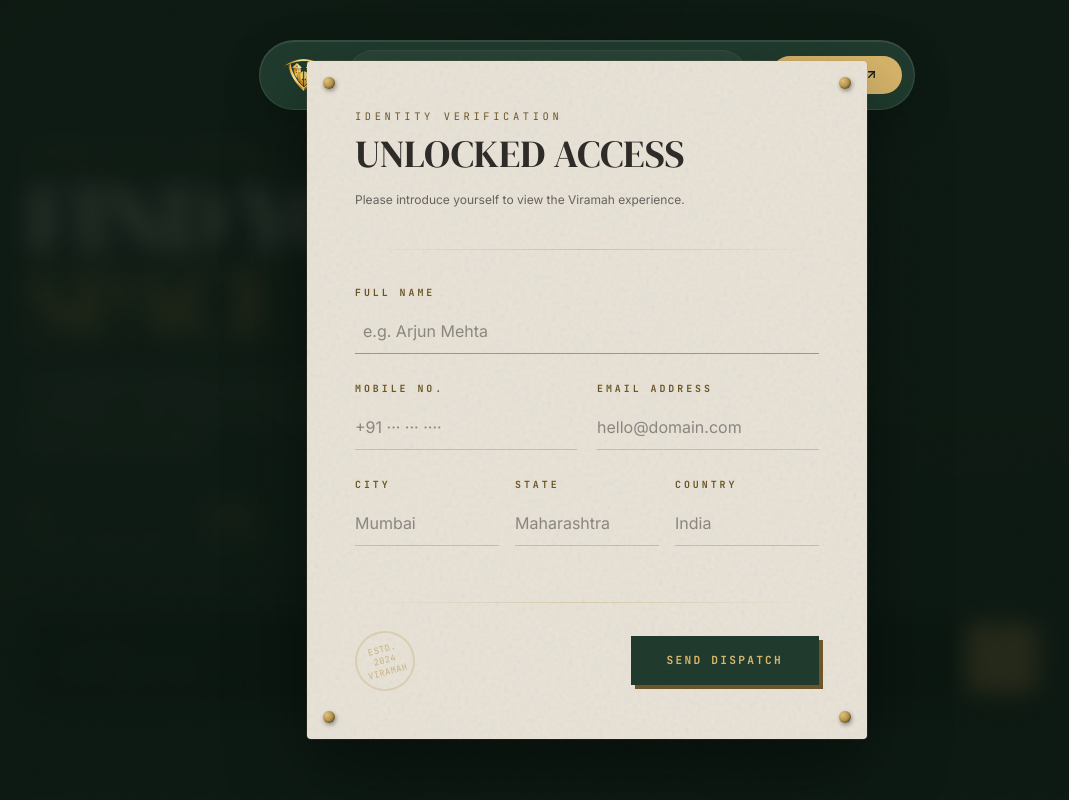
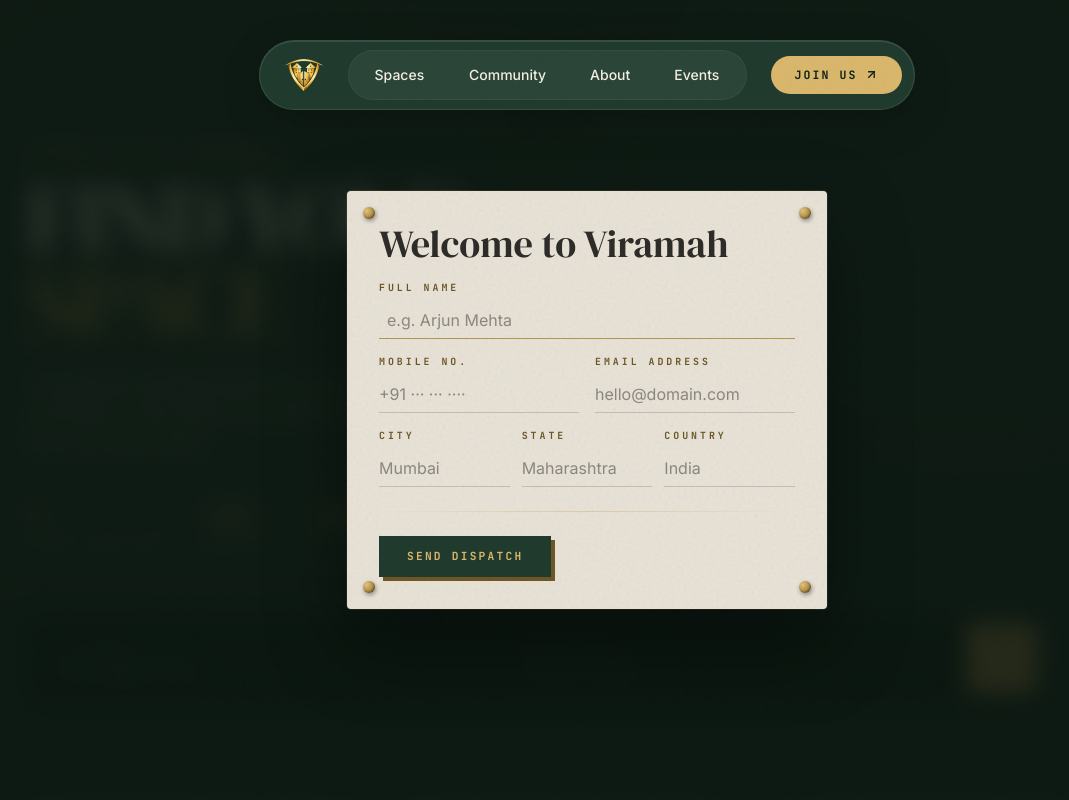
Before and after one commit to viramah-tech/Viramah-main, a Next.js app: page /rooms in a window 1280 px wide. Shown: the top 800 px of the page, without its empty margins (53-1122 px from the left). Built offline with nearby package versions, Linux system fonts and the light colour scheme.

Commit message:
form edits

```diff
--- a/src/components/ui/EnquiryModal.tsx
+++ b/src/components/ui/EnquiryModal.tsx
@@ -96,7 +96,7 @@ const FieldInput = forwardRef<HTMLInputElement, FieldInputProps>(
                 borderBottom: focused
                     ? "1.5px solid #b5934a"
                     : "1px solid rgba(45,43,40,0.2)",
-                padding: "10px 0",
+                padding: "6px 0",
                 paddingLeft: focused ? 8 : 0,
                 fontFamily: "var(--font-body, sans-serif)",
                 fontSize: "1rem",
@@ -129,7 +129,7 @@ function SubmitButton({ loading }: { loading: boolean }) {
                 background: loading ? "#2d2b28" : hovered ? "#2d2b28" : "#1F3A2D",
                 color: "#D8B56A",
                 border: "none",
-                padding: "16px 36px",
+                padding: "12px 28px",
                 fontFamily: "var(--font-mono, monospace)",
                 fontWeight: 700,
                 textTransform: "uppercase",
@@ -359,7 +359,7 @@ export function EnquiryModal() {
                                 animate="visible"
                                 exit="exit"
                                 style={{
-                                    width: "min(560px, 100%)",
+                                    width: "min(480px, 100%)",
                                     maxHeight: "90vh",
                                     background: "#e8e2d6",
                                     boxShadow: "0 32px 80px rgba(0,0,0,0.4), 0 0 0 1px rgba(181,147,74,0.15)",
@@ -396,23 +396,12 @@ export function EnquiryModal() {
                                 ))}
 
                                 {/* Panel Content */}
-                                <div className="relative z-10 flex flex-col h-full p-8 md:p-12">
+                                <div className="relative z-10 flex flex-col p-6 md:p-8">
 
                                     {/* Header row */}
-                                    <div className="flex justify-between items-start mb-10">
+                                    <div className="flex justify-between items-start mb-4">
                                         <div>
-                                            <p
-                                                style={{
-                                                    fontFamily: "var(--font-mono, monospace)",
-                                                    fontSize: "0.65rem",
-                                                    textTransform: "uppercase",
-                                                    letterSpacing: "0.35em",
-                                                    color: "#6b5526",
-                                                    marginBottom: 8,
-                                                }}
-                                            >
-                                                Identity Verification
-                                            </p>
+
                                             <h2
                                                 style={{
                                                     fontFamily: "var(--font-display, serif)",
@@ -422,17 +411,9 @@ export function EnquiryModal() {
                                                     fontWeight: 400,
                                                 }}
                                             >
-                                                UNLOCKED ACCESS
+                                                Welcome to Viramah
                                             </h2>
-                                            <p style={{
-                                                fontFamily: "var(--font-body, sans-serif)",
-                                                fontSize: "0.75rem",
-                                                color: "#2d2b28",
-                                                opacity: 0.7,
-                                                marginTop: "1rem"
-                                            }}>
-                                                Please introduce yourself to view the Viramah experience.
-                                            </p>
+
                                         </div>
 
                                         {/* Close button — only for returning users */}
@@ -465,15 +446,6 @@ export function EnquiryModal() {
                                             </motion.button>
                                         )}
                                     </div>
-
-                                    {/* Decorative divider */}
-                                    <div
-                                        style={{
-                                            height: 1,
-                                            background: "linear-gradient(90deg, transparent, rgba(181,147,74,0.4), transparent)",
-                                            marginBottom: 36,
-                                        }}
-                                    />
 
                                     {/* ── Success / Form ─────────────────────── */}
                                     <AnimatePresence mode="wait">
@@ -535,10 +507,10 @@ export function EnquiryModal() {
                                                 initial="hidden"
                                                 animate="visible"
                                                 onSubmit={handleSubmit}
-                                                className="flex-1 flex flex-col gap-7"
+                                                className="flex flex-col gap-4"
                                             >
                                                 {/* Full Name */}
-                                                <motion.div variants={itemVariants} className="flex flex-col gap-2">
+                                                <motion.div variants={itemVariants} className="flex flex-col gap-1.5">
                                                     <FieldLabel htmlFor="enquiry-fullname">Full Name</FieldLabel>
                                                     <FieldInput
                                                         ref={firstInputRef}
@@ -555,8 +527,8 @@ export function EnquiryModal() {
                                                 </motion.div>
 
                                                 {/* Mobile + Email */}
-                                                <motion.div variants={itemVariants} className="grid grid-cols-2 gap-5">
-                                                    <div className="flex flex-col gap-2">
+                                                <motion.div variants={itemVariants} className="grid grid-cols-2 gap-4">
+                                                    <div className="flex flex-col gap-1.5">
                                                         <FieldLabel htmlFor="enquiry-mobile">Mobile No.</FieldLabel>
                                                         <FieldInput
                                                             id="enquiry-mobile"
@@ -570,7 +542,7 @@ export function EnquiryModal() {
                                                             required
                                                         />
                                                     </div>
-                                                    <div className="flex flex-col gap-2">
+                                                    <div className="flex flex-col gap-1.5">
                                                         <FieldLabel htmlFor="enquiry-email">Email Address</FieldLabel>
                                                         <FieldInput
                                                             id="enquiry-email"
@@ -587,8 +559,8 @@ export function EnquiryModal() {
                                                 </motion.div>
 
                                                 {/* City + State + Country */}
-                                                <motion.div variants={itemVariants} className="grid grid-cols-3 gap-4">
-                                                    <div className="flex flex-col gap-2">
+                                                <motion.div variants={itemVariants} className="grid grid-cols-3 gap-3">
+                                                    <div className="flex flex-col gap-1.5">
                                                         <FieldLabel htmlFor="enquiry-city">City</FieldLabel>
                                                         <FieldInput
                                                             id="enquiry-city"
@@ -602,7 +574,7 @@ export function EnquiryModal() {
                                                             required
                                                         />
                                                     </div>
-                                                    <div className="flex flex-col gap-2">
+                                                    <div className="flex flex-col gap-1.5">
                                                         <FieldLabel htmlFor="enquiry-state">State</FieldLabel>
                                                         <FieldInput
                                                             id="enquiry-state"
@@ -616,7 +588,7 @@ export function EnquiryModal() {
                                                             required
                                                         />
                                                     </div>
-                                                    <div className="flex flex-col gap-2">
+                                                    <div className="flex flex-col gap-1.5">
                                                         <FieldLabel htmlFor="enquiry-country">Country</FieldLabel>
                                                         <FieldInput
                                                             id="enquiry-country"
@@ -632,47 +604,19 @@ export function EnquiryModal() {
                                                     </div>
                                                 </motion.div>
 
-                                                {/* Spacer */}
-                                                <div className="flex-1" />
 
                                                 {/* Bottom divider */}
                                                 <div
                                                     style={{
                                                         height: 1,
+                                                        margin: "8px 0",
                                                         background: "linear-gradient(90deg, transparent, rgba(181,147,74,0.3), transparent)",
                                                     }}
                                                 />
 
                                                 {/* Submit row */}
                                                 <motion.div variants={itemVariants} className="flex justify-between items-center">
-                                                    {/* Decorative stamp */}
-                                                    <div
-                                                        aria-hidden="true"
-                                                        style={{
-                                                            width: 60,
-                                                            height: 60,
-                                                            border: "2px double rgba(181,147,74,0.4)",
-                                                            borderRadius: "50%",
-                                                            display: "flex",
-                                                            alignItems: "center",
-                                                            justifyContent: "center",
-                                                            transform: "rotate(-15deg)",
-                                                            opacity: 0.6,
-                                                        }}
-                                                    >
-                                                        <span
-                                                            style={{
-                                                                fontFamily: "var(--font-mono, monospace)",
-                                                                fontSize: "0.55rem",
-                                                                color: "#b5934a",
-                                                                textAlign: "center",
-                                                                lineHeight: 1.3,
-                                                                letterSpacing: "0.05em",
-                                                            }}
-                                                        >
-                                                            ESTD.<br />2024<br />VIRAMAH
-                                                        </span>
-                                                    </div>
+
 
                                                     <SubmitButton loading={isSubmitting} />
                                                 </motion.div>
```
Also changed, not shown: 2 other files (tests, documents, lock files or other folders).
